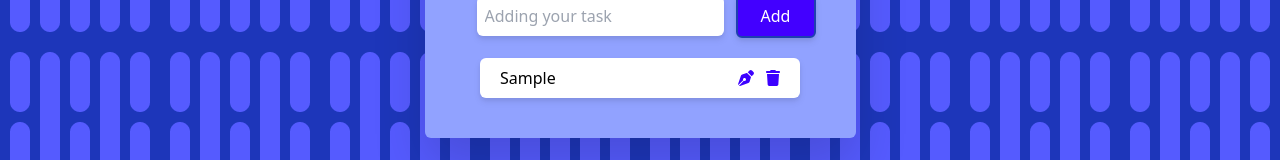
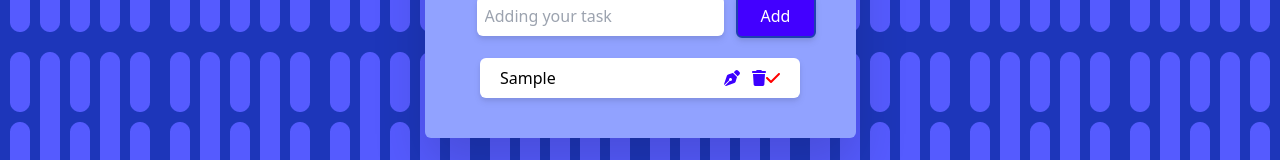
Before and after one commit to yui9667/todo-react, a React (Vite) app in the folder todo-react/: page / in a window 1280 px wide. Both pictures are taken after typing "Sample" into the empty fields and a click on the button "Add". Shown: the part 378-538 px from the top of the page. Built offline with nearby package versions, Linux system fonts and the light colour scheme.

Commit message:
Added comments
Added comments to understand more codes.

```diff
--- a/todo-react/src/components/Editing.jsx
+++ b/todo-react/src/components/Editing.jsx
@@ -3,17 +3,14 @@ import propTypes from "prop-types";
 //Using the codes as same as TodoForm.jsx. But I added "task.text" so when a user press the editing icon, it shows current task in the input. If task.text is undefined, "" helps to avoid error
 const Editing = ({ task, editTodo }) => {
   const [value, setValue] = useState(task.text || "");
-  // useEffect(() => {
-  //   setValue(task.text || "");
-  // }, [task.text]);
   const handleUpdate = (e) => {
     e.preventDefault();
     //if a user write something, it appears on display.
+    if (value.trim() !== "") {
+      console.log("Updating task:", task.id, value);
 
-    console.log("Updating task:", task.id, value);
-
-    editTodo(task.id, value);
-    setValue("");
+      editTodo(task.id, value);
+    }
   };
 
   return (
--- a/todo-react/src/components/Icons.jsx
+++ b/todo-react/src/components/Icons.jsx
@@ -1,19 +1,38 @@
 import { FontAwesomeIcon } from "@fortawesome/react-fontawesome";
-import { faPenNib, faTrash } from "@fortawesome/free-solid-svg-icons";
+import { faCheck, faPenNib, faTrash } from "@fortawesome/free-solid-svg-icons";
 import PropTypes from "prop-types";
-const Icons = ({ onEditClick, onDeleteClick, completed }) => {
+const Icons = ({
+  onEditClick,
+  onDeleteClick,
+  onToggleCompletion,
+  completed,
+}) => {
   return (
     <div className="mr-3">
       <FontAwesomeIcon
         icon={faPenNib}
         style={{ color: "#3c00ff" }}
         className="mr-3"
-        onClick={onEditClick}
+        onClick={(e) => {
+          e.stopPropagation();
+          onEditClick();
+        }}
       />
       <FontAwesomeIcon
         icon={faTrash}
         style={{ color: "#3c00ff" }}
-        onClick={onDeleteClick}
+        onClick={(e) => {
+          e.stopPropagation();
+          onDeleteClick();
+        }}
+      />
+      <FontAwesomeIcon
+        icon={faCheck} // You can change this to any other icon for task completion
+        style={{ color: completed ? "#00ff00" : "#ff0000" }}
+        onClick={(e) => {
+          e.stopPropagation(); // Prevent event bubbling
+          onToggleCompletion();
+        }}
       />
     </div>
   );
@@ -21,6 +40,6 @@ const Icons = ({ onEditClick, onDeleteClick, completed }) => {
 Icons.propTypes = {
   onEditClick: PropTypes.func.isRequired,
   onDeleteClick: PropTypes.func.isRequired,
-  completed: PropTypes.bool.isRequired,
+  onToggleCompletion: PropTypes.func.isRequired,
 };
 export default Icons;
--- a/todo-react/src/components/TodoForm.jsx
+++ b/todo-react/src/components/TodoForm.jsx
@@ -17,6 +17,7 @@ function TodoForm() {
       setValue("");
     }
   };
+  //This is for adding mark to each tasks. so use map method to check all tasks and if my task.id and id works, completed selection will be opposite boolean (true/false) because of ! otherwise just no change anything and show the task
   const toggleTaskCompletion = (id) => {
     setTasks(
       tasks.map((task) =>
@@ -25,18 +26,19 @@ function TodoForm() {
     );
   };
 
-  //Editing did not update properly and still get old version, so use prevTasks instead
+  //Editing did not update properly and still gets the old version, so use prevTasks instead, and the same logic here as toggleCompletion
+  //Added return here so I can replace old task to new task (prev called functional form must use return )
   const handleUpdateTask = (id, updatedText) => {
     setTasks((prevTasks) => {
       const newTasks = prevTasks.map((task) =>
         task.id === id ? { ...task, text: updatedText } : task
       );
-      console.log("Tasks after update", newTasks);
+
       return newTasks;
     });
     setEditingTaskId(null);
   };
-
+  //if the task.id is not match to id. then the task will keep in the form.
   const handleDeleteTask = (id) => {
     setTasks(tasks.filter((task) => task.id !== id));
   };
@@ -66,8 +68,6 @@ function TodoForm() {
           {tasks.map((task) => (
             <li
               key={task.id}
-              //Onclick is eventListener in react, so it can create toggle
-              onClick={() => toggleTaskCompletion(task.id)}
               className={`p-2 border-black bg-white drop-shadow-md rounded-md cursor-pointer flex justify-between pl-5  ${
                 task.completed ? " line-through text-gray-500" : "none"
               } `}
@@ -84,7 +84,7 @@ function TodoForm() {
                   <Icons
                     onEditClick={() => setEditingTaskId(task.id)}
                     onDeleteClick={() => handleDeleteTask(task.id)}
-                    completed={task.completed}
+                    onToggleCompletion={() => toggleTaskCompletion(task.id)}
                   />
                 </>
               )}
```
